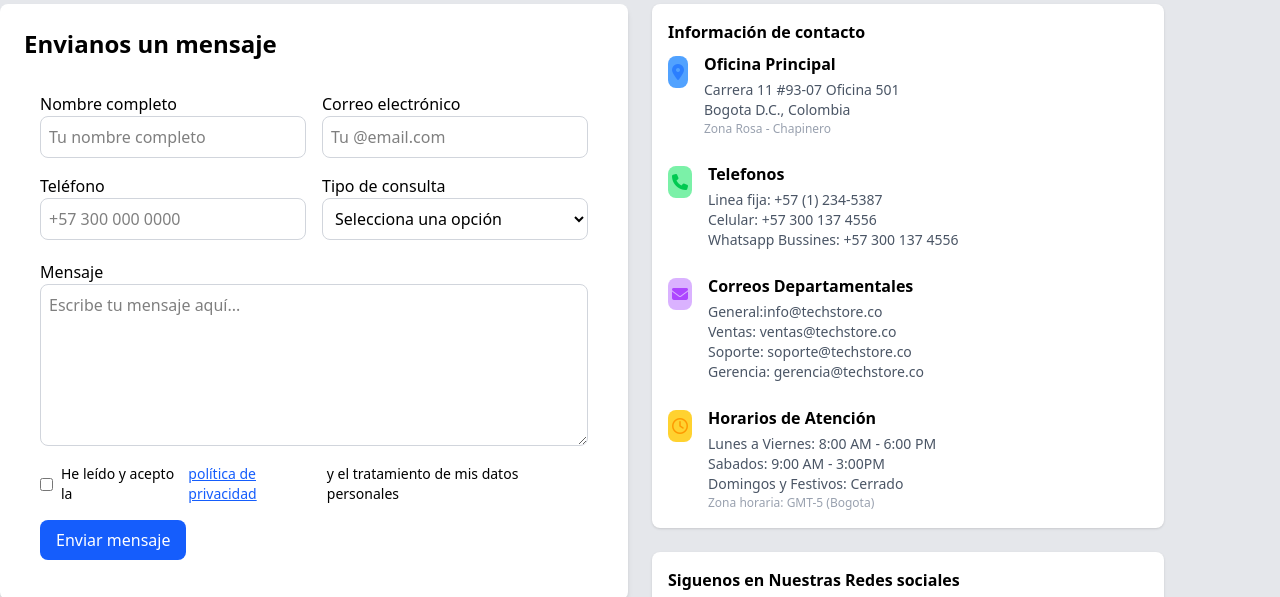
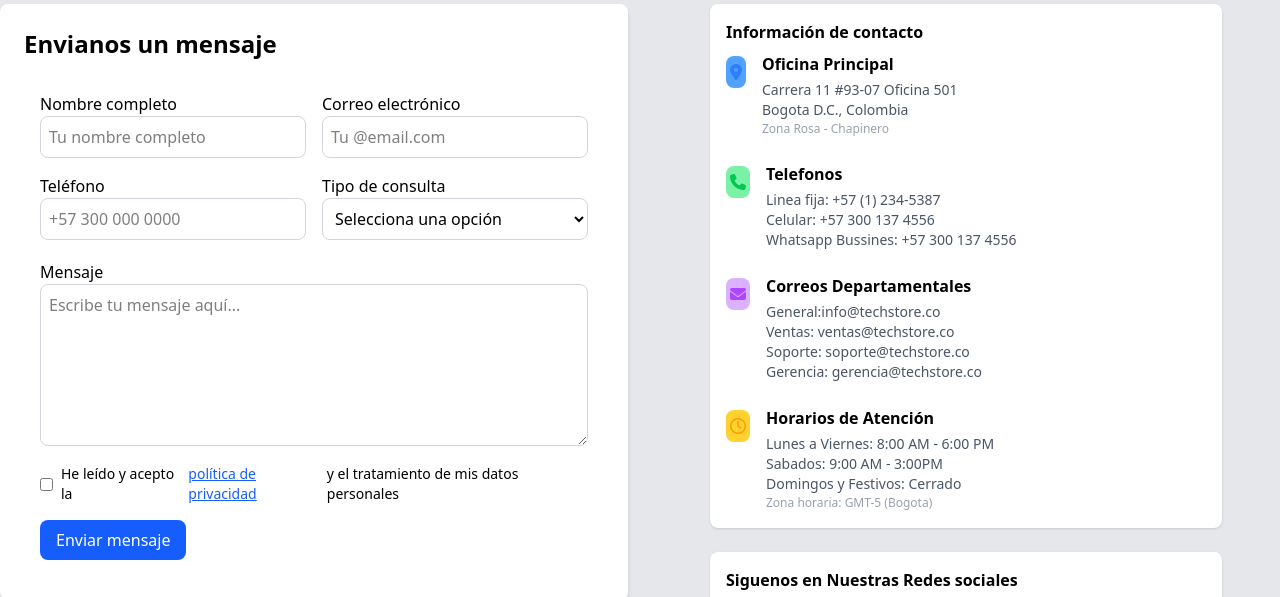
Before and after one commit to jhon170920/ecomerce, a website: page src/pages/contactenos.html in a window 1280 px wide. Shown: the part 112-709 px from the top of the page. Drawn offline with Linux system fonts and the light colour scheme.

Commit message:
subiendo contactos

```diff
--- a/src/pages/contactenos.html
+++ b/src/pages/contactenos.html
@@ -68,7 +68,7 @@
         <h1 class="text-4xl text-center mt-2">Contactenos</h1>
 
         <!-- Grid: left = formulario (2 cols), right = secciones adicionales (1 col) -->
-        <div class="grid grid-cols-1 md:grid-cols-2 gap-6 mt-6">
+        <div class="grid grid-cols-1 md:grid-cols-2 gap-6 mt-6 justify-items-center-safe">
             <!-- LEFT: Contact form (ocupa 2 columnas en md+) -->
             <div class="md:col-span-1 md:mx-auto sm:mx-auto lg:mx-auto">
                 <section id="contactenos-section" class="bg-white border-px border-gray-300 p-6 rounded-lg shadow-md">
```
Also changed, not shown: src/style/output.css.
